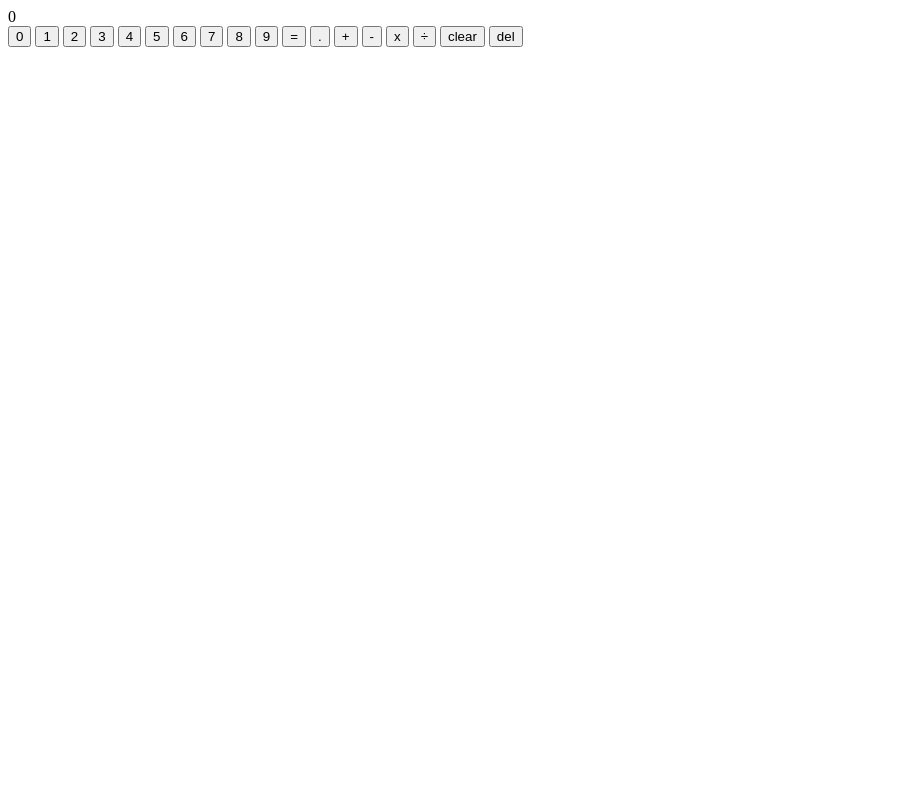
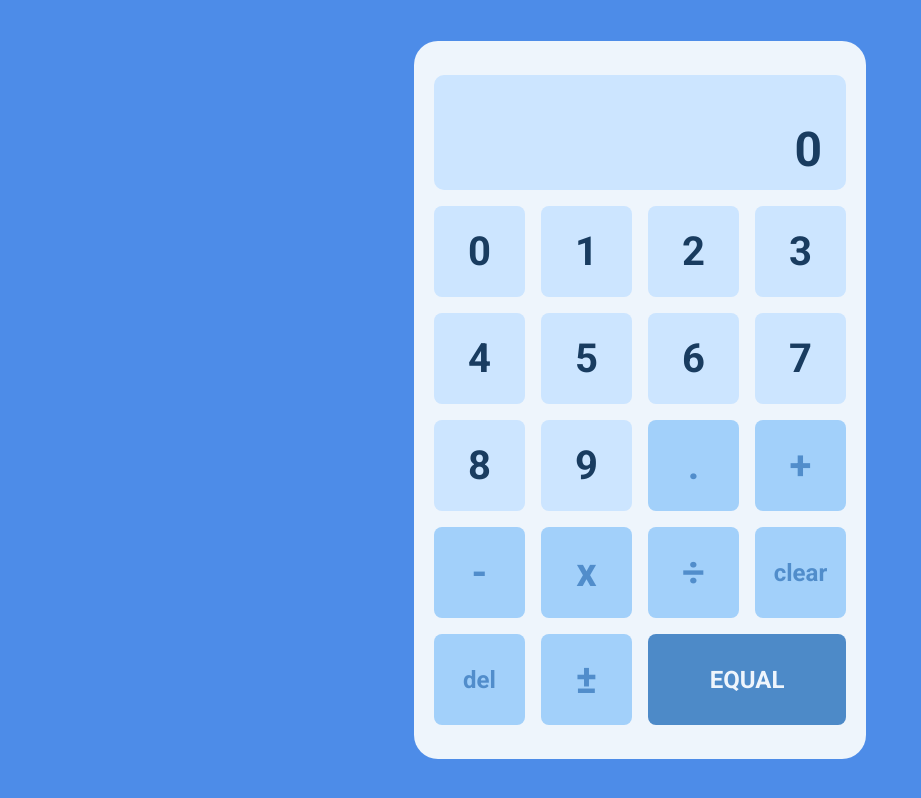
Before and after one commit to tagtart1/calculator-js, a plain HTML site: page index.html in a window 1280 px wide. Both pictures are taken after a click on the button "clear". Shown: the whole page, without its empty margins (0-921 px from the left). Drawn offline with Linux system fonts and the light colour scheme.

Commit message:
Add CSS style to calculator

```diff
--- a/index.html
+++ b/index.html
@@ -1,16 +1,19 @@
 <!DOCTYPE html>
 <html lang="en">
 <head>
-    <meta charset="UTF-8">
-    <meta http-equiv="X-UA-Compatible" content="IE=edge">
-    <meta name="viewport" content="width=device-width, initial-scale=1.0">
+
     <link rel="stylesheet" href="style.css">
     <script src="script.js" defer></script>
     <title>Calculator</title>
 </head>
 <body>
+
+    <div class="calculator-container">
+      <div class="display">
         <div class="top-display"></div>
         <div class="bottom-display">0</div>
+      </div>
+     <div class="button-container">
         <button class="number">0</button>
         <button class="number">1</button>
         <button class="number">2</button>
@@ -21,7 +24,6 @@
         <button class="number">7</button>
         <button class="number">8</button>
         <button class="number">9</button>
-    <button class="equal">=</button>
         <button class="decimal">.</button>
         <button class="operator">+</button>
         <button class="operator">-</button>
@@ -29,5 +31,11 @@
         <button class="operator">÷</button>
         <button class="clear">clear</button>
         <button class="delete">del</button>
+        <button class="negative">±</button>
+        <button class="equal">EQUAL</button>
+
+      </div>
+    </div>
+
 </body>
 </html>
--- a/script.js
+++ b/script.js
@@ -29,12 +29,24 @@ function operate(operator, num1, num2) {
         case'÷': return divide(num1,num2);
     }
     currentOperator='';
-    // displayHasDecimal = false;  <- test this tomorrow
+
 }
 
 function updateDisplayOperator(e) {
+    if (displayValue =="Don't You Dare...") return;
+    if (topDisplay.textContent == '');
     if(displayValue != '' && firstValue != '') {  //assures only 1 pair of numbers are evaluated at a time incase user wants to chain the answer
+
         displayValue = operate(currentOperator,+firstValue,+displayValue);
+        if (displayValue =="Don't You Dare...")  {
+            topDisplay.textContent = '';
+            bottomDisplay.textContent = displayValue;
+            displayHasDecimal = false;
+            firstValue ='';
+            displayValue='0';
+            return;
+        }
+        if (+displayValue < 0) displayIsNegative = true;
         topDisplay.textContent = `${displayValue} ${e.target.textContent}`;
         bottomDisplay.textContent = displayValue;
         displayHasDecimal = false;
@@ -49,6 +61,7 @@ function updateDisplayOperator(e) {
 }
 //All += operations deal with strings and not ints
 function updateDisplayNum(e) {
+
     if (operatorSelected) {
         firstValue = displayValue;
         displayValue = '';
@@ -71,8 +84,15 @@ function updateDisplayNum(e) {
         return;
     }
 
+    if (displayValue == '0')  {
+        displayValue = e.target.textContent ;
+        bottomDisplay.textContent = displayValue;
+
+    }
+    else {
     displayValue += e.target.textContent ;
     bottomDisplay.textContent = displayValue;
+    }
 
 
 
@@ -82,7 +102,7 @@ function handleEvaluation(e) {
     if (displayValue == '' || firstValue =='' ) return;
     topDisplay.textContent += ` ${displayValue} =`;
    displayValue = operate(currentOperator, +firstValue, +displayValue);
-
+   if (+displayValue < 0) displayIsNegative = true;
    bottomDisplay.textContent = displayValue;
    currentOperator='';
    firstValue = '';
@@ -90,8 +110,9 @@ function handleEvaluation(e) {
 }
 
 function clearCalc() {  //full reset
+    displayIsNegative = false;
     displayHasDecimal = false;
-    displayValue='';
+    displayValue='0';
     firstValue='';
     currentOperator=''
     topDisplay.textContent='';
@@ -108,15 +129,28 @@ function handleDelete() {
 
     deletedChar = displayValue.slice(displayValue.length -1);
     if (deletedChar == '.') displayHasDecimal = false;
-
+    if (deletedChar=='-') displayIsNegative = false;
     displayValue = removeLastChar;
     bottomDisplay.textContent = displayValue;
 
 }
 
+function handleNegative() {
+    if (displayIsNegative) {
+        displayValue = displayValue.substring(1);
+        bottomDisplay.textContent = displayValue;
+        displayIsNegative = false;
+    }
+    else {
+        displayValue = `-${displayValue}`
+        bottomDisplay.textContent = displayValue;
+        displayIsNegative = true;
+    }
+}
+let displayIsNegative = false;
 let displayHasDecimal = false;
 let firstValue ='';
-let displayValue ='';
+let displayValue ='0';
 let currentOperator='';
 let operatorSelected = false;
 let justEvaluated = false;
@@ -127,9 +161,11 @@ const numberBtns = document.querySelectorAll('.number');
 const operatorBtns = document.querySelectorAll('.operator');
 const equals = document.querySelector('.equal');
 const decimal = document.querySelector('.decimal');
+const negative = document.querySelector('.negative');
 const clear = document.querySelector('.clear');
 const del = document.querySelector('.delete');
 
+negative.addEventListener('click', handleNegative);
 del.addEventListener('click', handleDelete);
 decimal.addEventListener('click', updateDisplayNum);
 equals.addEventListener('click', handleEvaluation);
--- a/style.css
+++ b/style.css
@@ -0,0 +1,126 @@
+@import url('https://fonts.googleapis.com/css2?family=Roboto:wght@400;700&display=swap');
+
+body,
+html {
+
+    margin: 0;
+    padding: 0;
+    background-color: #4d8ce8;
+    height: 100%;
+    height: 100vh;
+
+    display: flex;
+    justify-content: center;
+    align-items: center;
+
+}
+
+
+
+.calculator-container {
+    display: flex;
+    flex-direction: column;
+    justify-content: center;
+    align-items: center;
+    background-color: #eef5fc;
+
+    width: 412px;
+    padding: 10px 20px 10px 20px;
+    border: 0;
+    border-radius: 24px;
+}
+
+button {
+    height: 91px;
+    width: 91px;
+    background-color: #cce5ff;
+    border: 0;
+    border-radius: 8px;
+
+    padding: 0;
+}
+
+.button-container {
+    display: flex;
+    flex-wrap: wrap;
+
+    gap: 16px;
+    margin-top: 16px;
+    margin-bottom: 24px;
+}
+
+.display {
+    font-family: Roboto;
+    font-weight: bold;
+    box-sizing: border-box;
+    background-color: #cce5ff;
+    width: 100%;
+    height: 115px;
+    border: 0;
+    border-radius: 10px;
+    margin-top: 24px;
+
+    position: relative;
+}
+
+.top-display {
+    color: #4c7fb2;
+    position: absolute;
+    left: 24px;
+    top: 12px;
+    font-weight: bold;
+    font-size: 24px ;
+}
+
+.bottom-display {
+
+       font-size: 48px;
+       color: #193C60;
+       position: absolute;
+       bottom: 12px;
+       right: 24px;
+
+       color: #193C60;
+}
+
+
+.number {
+    font-family: Roboto;
+    font-weight: bold;
+    font-size: 40px;
+    color: #193C60;
+
+
+}
+
+.operator,
+.decimal,
+.negative
+ {
+    font-family: Roboto;
+    font-weight: bold;
+    background-color: #a2d0fa;
+    color: #518dcb;
+    font-size: 40px;
+
+}
+
+.equal {
+    font-family: Roboto;
+    font-weight: bold;
+    width: 198px;
+    color:#eef5fc;
+    background-color: #4d8ac8;
+    font-size: 24px;
+
+}
+
+.clear,
+.delete {
+    font-family: Roboto;
+    font-weight: bold;
+    background-color: #a2d0fa;
+    color: #518dcb;
+    font-size: 24px;
+
+}
```
Lines whose indentation alone changed are shown as unchanged.
